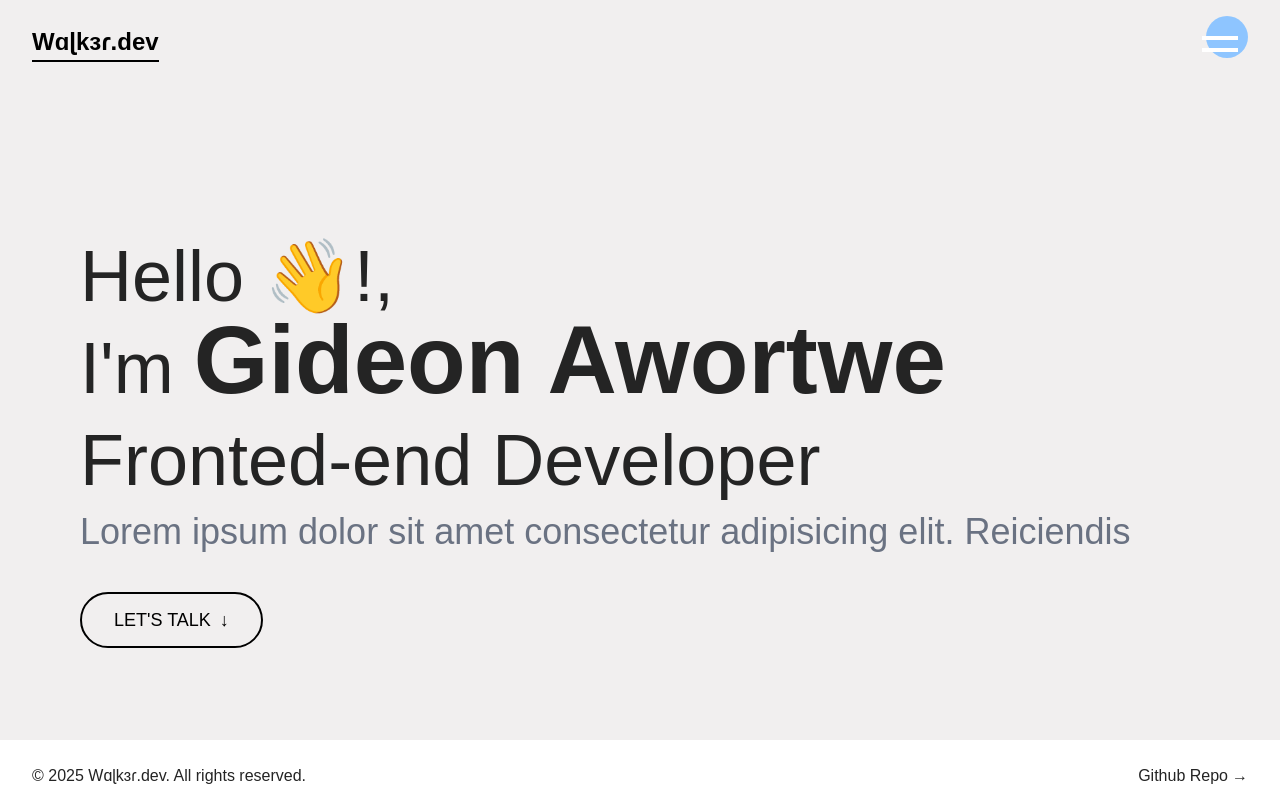
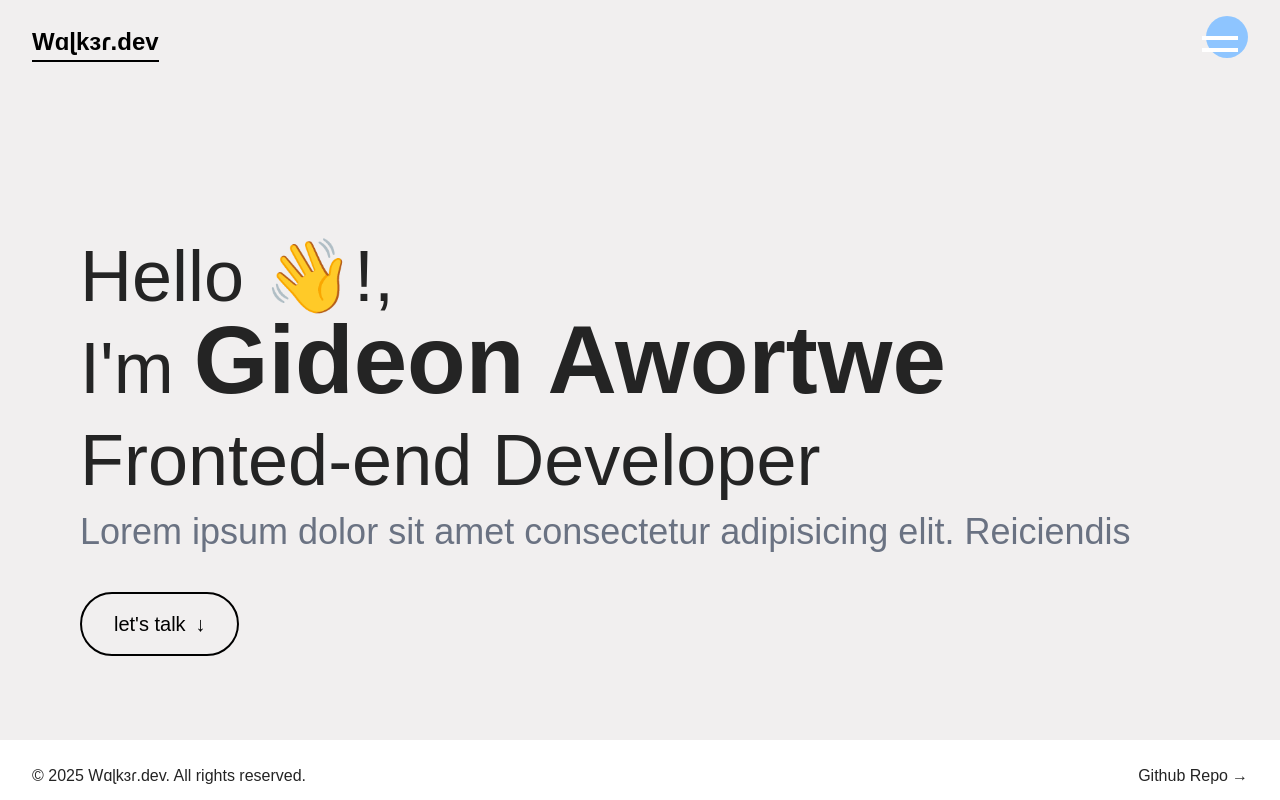
Before and after one commit to Walker-Gideon/walker.dev, a React (Vite) app: page / in a window 1280 px wide. Shown: the top 800 px of the page. Built offline with nearby package versions, Linux system fonts and the light colour scheme; a web font is replaced by a local one.

Commit message:
Make some changes to the all button components

```diff
--- a/src/components/Button.jsx
+++ b/src/components/Button.jsx
@@ -13,7 +13,7 @@ function Button({ children, onClick, type, borderCol, textCol }) {
 
   return (
     <button
-      className={`border-2 rounded-full ${borderCol} uppercase px-8 py-3 text-lg text-center ${textCol} font-medium cursor-pointer`}
+      className={`border-2 rounded-full ${borderCol} px-8 py-4 text-xl text-center ${textCol} font-medium cursor-pointer`}
       onClick={onClick}
     >
       {children}
@@ -22,15 +22,3 @@ function Button({ children, onClick, type, borderCol, textCol }) {
 }
 
 export default Button;
-
-/*
- const base =
-    'inline-block text-sm rounded-full bg-yellow-400 font-semibold uppercase tracking-wide text-stone-800 transition-colors duration-300 hover:bg-yellow-300 focus:bg-yellow-300 focus:outline-none focus:ring focus:ring-yellow-300 focus:ring-offset-2 disabled:cursor-not-allowed';
-
-  const styles = {
-    primary: base + ' px-4 py-3 md:px-6 md:py-4',
-    small: base + ' px-4 py-2 md:px-5 md:py-2.5 text-xs',
-    secondary:
-      'inline-block text-sm rounded-full border-2 border-stone-300 font-semibold uppercase tracking-wide text-stone-400 transition-colors duration-300 hover:bg-stone-300 hover:text-stone-800 focus:bg-stone-300 focus:text-stone-800 focus:outline-none focus:ring focus:ring-stone-200 focus:ring-offset-2 disabled:cursor-not-allowed px-4 py-2.5 md:px-6 md:py-3.5',
-  };
-  */
--- a/src/components/ButtonNav.jsx
+++ b/src/components/ButtonNav.jsx
@@ -2,7 +2,7 @@ import { motion } from "motion/react";
 
 export default function ButtonNav() {
   return (
-    <motion.button className="relative flex flex-col items-center justify-center px-8 py-3 text-lg font-medium rounded-full border-2 border-black overflow-hidden cursor-pointer bg-black text-white">
+    <motion.button className="relative flex flex-col items-center justify-center px-8 py-4 text-lg font-medium rounded-full border-2 border-black overflow-hidden cursor-pointer bg-black text-white">
       <motion.span>Get in touch</motion.span>
     </motion.button>
   );
--- a/src/components/ContactForm.jsx
+++ b/src/components/ContactForm.jsx
@@ -45,7 +45,7 @@ function ContactForm() {
         borderCol="border-white"
         textCol="text-white"
       >
-        Discuss Project
+        Discuss project
       </Button>
     </form>
   );
```
